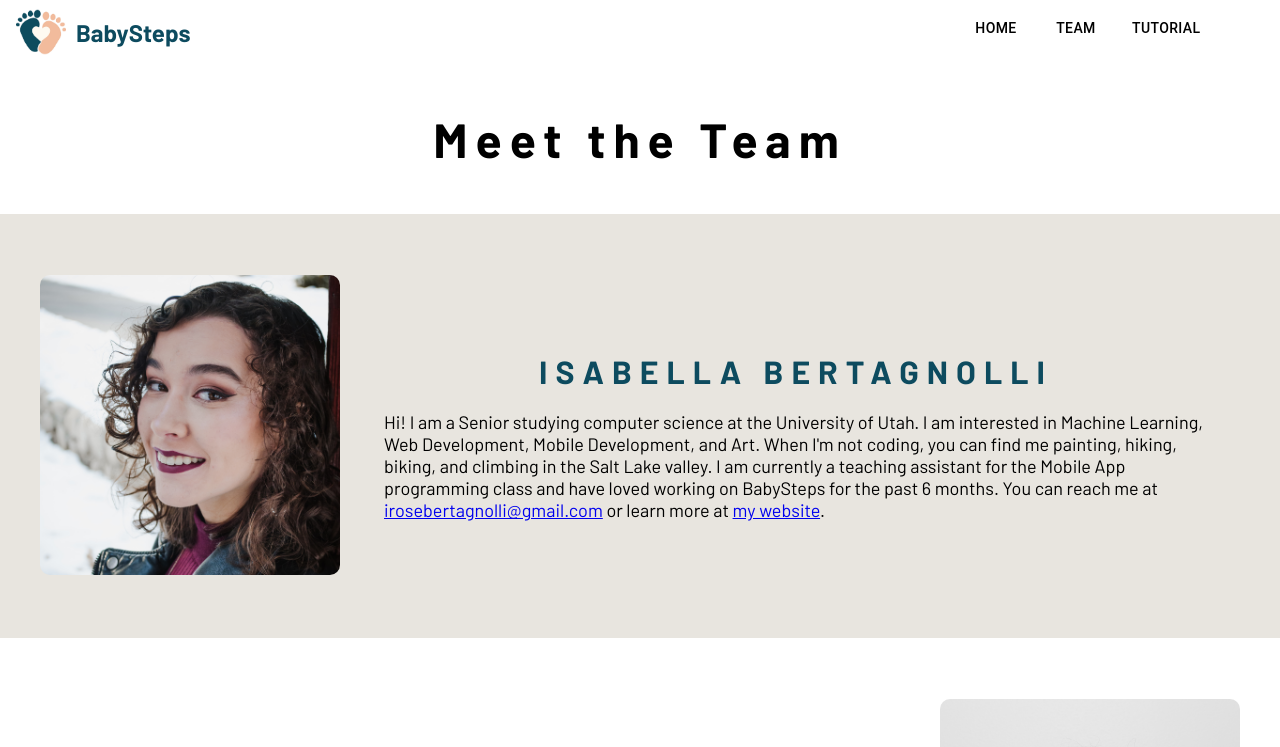
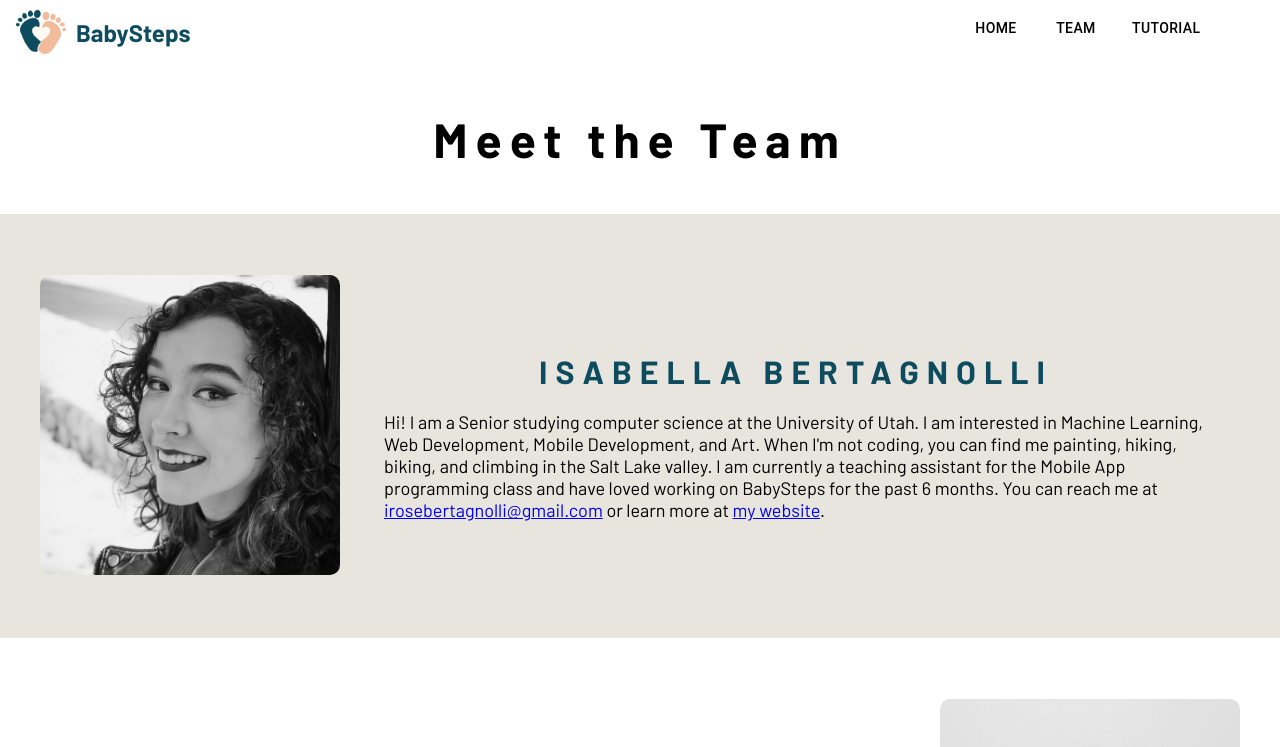
Before and after one commit to ibertagnolli/nextjs-babysteps_website, a Next.js app: page /team in a window 1280 px wide. Shown: the top 747 px of the page. Built offline with nearby package versions, Linux system fonts and the light colour scheme.

Commit message:
changing to black and white

```diff
--- a/pages/team.js
+++ b/pages/team.js
@@ -17,7 +17,7 @@ const TeamMemberPage = () => {
             <div style={{display: "flex", marginTop: "64px", flexDirection: "column", width: "100%"}}>
                 <div style={{display: "flex", alignItems: "center", justifyContent: "center", height: "150px"}}><h1 style={{letterSpacing: "8px", fontSize: "48px"}}>Meet the Team</h1></div>
                 <TeamMemberHighlight
-                    imgSrc="/nextjs-babysteps_website/images/resized_bella.jpeg"
+                    imgSrc="/nextjs-babysteps_website/images/selfPortrait.jpg"
                     name="Isabella Bertagnolli"
                 >
                     Hi! I am a Senior studying computer science at the University of Utah. I am interested in Machine Learning, Web Development, Mobile Development, and Art. When I'm not coding, you can find me painting, hiking, biking, and climbing in the Salt Lake valley. I am currently a teaching assistant for the Mobile App programming class and have loved working on BabySteps for the past 6 months. You can reach me at <a href="irosebertagnolli@gmail.com">irosebertagnolli@gmail.com</a> or learn more at <a href="ibertagnolli.github.io">my website</a>.
```
Also changed, not shown: public/images/selfPortrait.jpg (added), public/nextjs-babysteps_website/images/selfPortrait.jpg (added).
